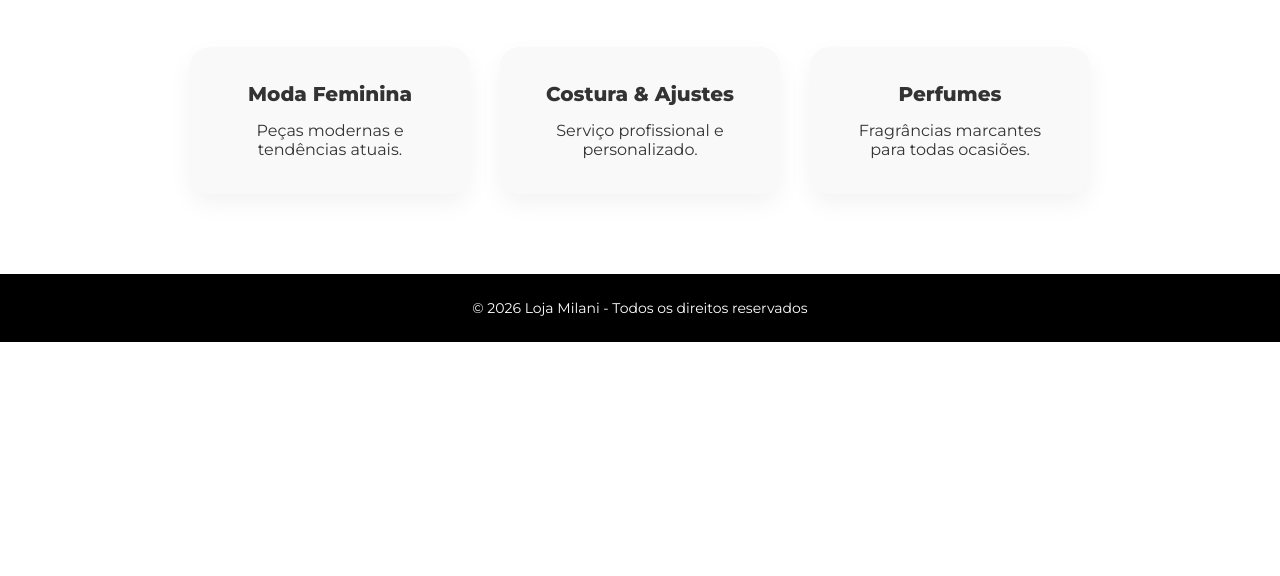
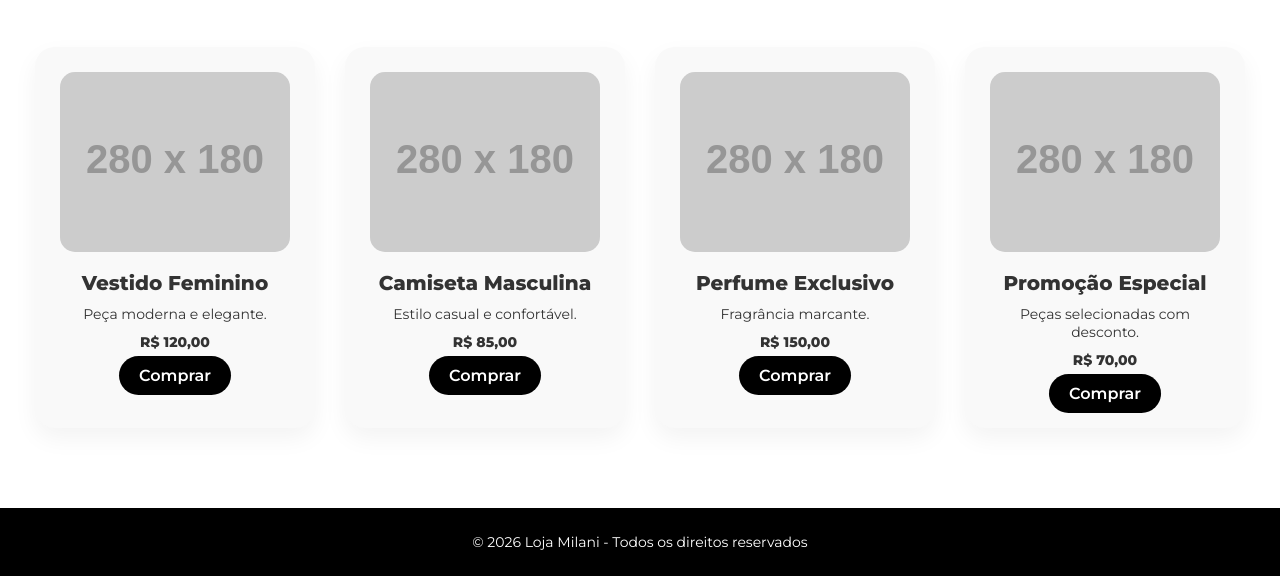
Before and after one commit to lojamilani/lojamilani, a plain HTML site: page index.html in a window 1280 px wide. Shown: the part 620-1196 px from the top of the page. Before the commit the page ends 962 px from the top, so only its background shows below. Drawn offline with Linux system fonts and the light colour scheme; placeholder pictures from the web are drawn by us.

Commit message:
Update index.html

```diff
--- a/index.html
+++ b/index.html
@@ -31,6 +31,7 @@ header{
     font-size:38px;
     font-weight:800;
     letter-spacing:2px;
+    animation: slideIn 1s ease-out;
 }
 
 .logo span{
@@ -43,6 +44,7 @@ header p{
     color:#FFC300;
     font-size:13px;
     letter-spacing:3px;
+    animation: fadeIn 2s ease-out;
 }
 
 /* MENU */
@@ -70,17 +72,21 @@ nav a:hover{
     padding:100px 20px;
     text-align:center;
     color:#fff;
+    position: relative;
+    overflow: hidden;
 }
 
 .banner h2{
     font-size:42px;
     font-weight:800;
     margin-bottom:15px;
+    animation: fadeInDown 1s ease-out;
 }
 
 .banner p{
     font-size:18px;
     margin-bottom:30px;
+    animation: fadeIn 1.5s ease-out;
 }
 
 .btn{
@@ -119,11 +125,13 @@ nav a:hover{
 
 .card{
     width:280px;
-    padding:35px;
+    padding:25px;
     border-radius:20px;
     background:#f9f9f9;
     transition:0.3s;
     box-shadow:0 10px 25px rgba(0,0,0,0.05);
+    position: relative;
+    overflow: hidden;
 }
 
 .card:hover{
@@ -132,9 +140,42 @@ nav a:hover{
     color:#fff;
 }
 
+.card img{
+    width:100%;
+    height:180px;
+    object-fit:cover;
+    border-radius:15px;
+    margin-bottom:15px;
+}
+
 .card h4{
+    margin-bottom:10px;
+    font-size:20px;
+}
+
+.card p{
+    font-size:14px;
+    margin-bottom:10px;
+}
+
+.card .preco{
+    font-weight:700;
     margin-bottom:15px;
-    font-size:20px;
+}
+
+.card .btn-card{
+    background:#000;
+    color:#fff;
+    padding:10px 20px;
+    border-radius:20px;
+    text-decoration:none;
+    font-weight:600;
+    transition:0.3s;
+}
+
+.card .btn-card:hover{
+    background:#fff;
+    color:#000;
 }
 
 /* FOOTER */
@@ -144,6 +185,22 @@ footer{
     text-align:center;
     padding:25px;
     font-size:14px;
+}
+
+/* ANIMAÇÕES */
+@keyframes slideIn{
+    from{transform: translateY(-50px); opacity:0;}
+    to{transform: translateY(0); opacity:1;}
+}
+
+@keyframes fadeIn{
+    from{opacity:0;}
+    to{opacity:1;}
+}
+
+@keyframes fadeInDown{
+    from{transform: translateY(-20px); opacity:0;}
+    to{transform: translateY(0); opacity:1;}
 }
 </style>
 </head>
@@ -160,6 +217,7 @@ footer{
     <a href="#">Coleções</a>
     <a href="#">Costura</a>
     <a href="#">Perfumes</a>
+    <a href="#">Promoções</a>
     <a href="#">Contato</a>
 </nav>
 
@@ -174,18 +232,35 @@ footer{
     <div class="produtos">
 
         <div class="card">
-            <h4>Moda Feminina</h4>
-            <p>Peças modernas e tendências atuais.</p>
+            <img src="https://via.placeholder.com/280x180?text=Vestido+Feminino" alt="Vestido Feminino">
+            <h4>Vestido Feminino</h4>
+            <p>Peça moderna e elegante.</p>
+            <p class="preco">R$ 120,00</p>
+            <a href="https://wa.me/5551992921991?text=Quero+comprar+Vestido+Feminino" class="btn-card">Comprar</a>
         </div>
 
         <div class="card">
-            <h4>Costura & Ajustes</h4>
-            <p>Serviço profissional e personalizado.</p>
+            <img src="https://via.placeholder.com/280x180?text=Camiseta+Masculina" alt="Camiseta Masculina">
+            <h4>Camiseta Masculina</h4>
+            <p>Estilo casual e confortável.</p>
+            <p class="preco">R$ 85,00</p>
+            <a href="https://wa.me/5551992921991?text=Quero+comprar+Camiseta+Masculina" class="btn-card">Comprar</a>
         </div>
 
         <div class="card">
-            <h4>Perfumes</h4>
-            <p>Fragrâncias marcantes para todas ocasiões.</p>
+            <img src="https://via.placeholder.com/280x180?text=Perfume+Exclusivo" alt="Perfume">
+            <h4>Perfume Exclusivo</h4>
+            <p>Fragrância marcante.</p>
+            <p class="preco">R$ 150,00</p>
+            <a href="https://wa.me/5551992921991?text=Quero+comprar+Perfume+Exclusivo" class="btn-card">Comprar</a>
+        </div>
+
+        <div class="card">
+            <img src="https://via.placeholder.com/280x180?text=Promoção+Especial" alt="Promoção">
+            <h4>Promoção Especial</h4>
+            <p>Peças selecionadas com desconto.</p>
+            <p class="preco">R$ 70,00</p>
+            <a href="https://wa.me/5551992921991?text=Quero+comprar+Promoção+Especial" class="btn-card">Comprar</a>
         </div>
 
     </div>
```
